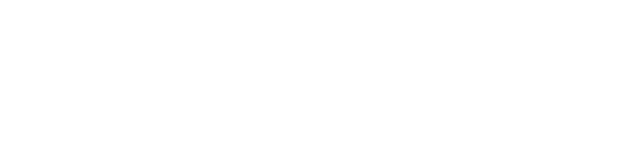
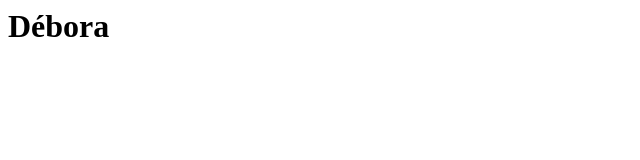
Before and after one commit to deborapozzebon/primeiroprojeto, a plain HTML site: page teste.html in a window 1280 px wide. Shown: the whole page, without its empty margins (0-640 px from the left). Drawn offline with Linux system fonts and the light colour scheme.

Commit message:
Update teste.html

```diff
--- a/teste.html
+++ b/teste.html
@@ -1,2 +1,3 @@
 <html>
+  <h1>Débora</h1>
 </html>
```
